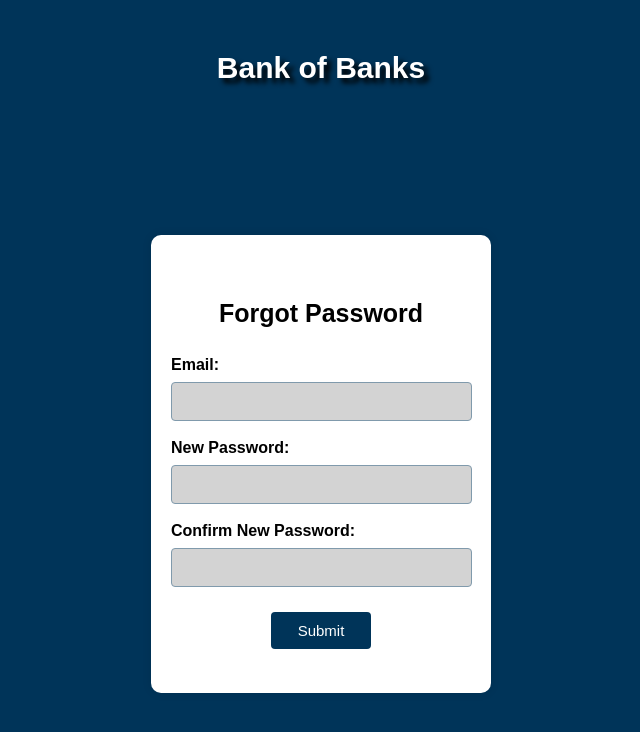
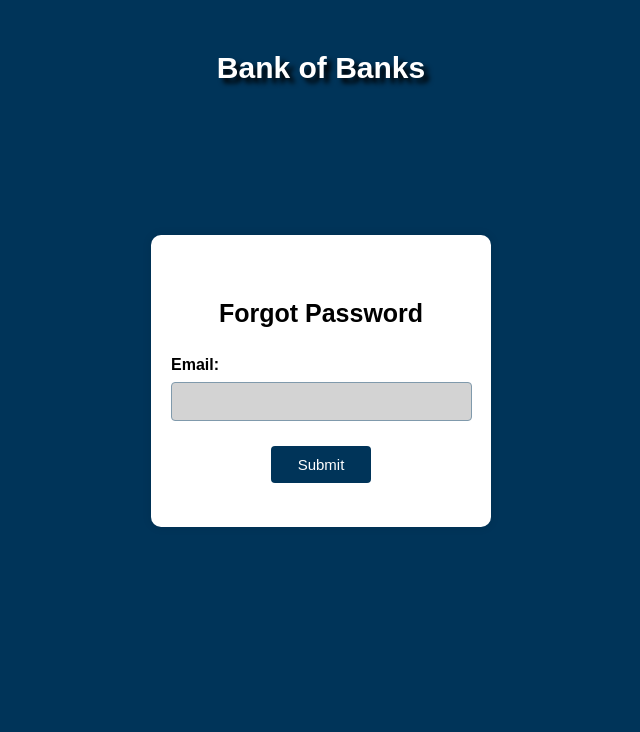
Before and after one commit to yyaatt0/CMPE-131-Group-2, a React (Create React App) app in the folder online-banking/: page /forgotpassword in a window 1280 px wide. Shown: the top 732 px of the page, without its empty margins (319-959 px from the left). Built offline with nearby package versions, Linux system fonts and the light colour scheme.

Commit message:
ForgotPassword.tsx

```diff
--- a/online-banking/src/pages/ForgotPassword.tsx
+++ b/online-banking/src/pages/ForgotPassword.tsx
@@ -1,19 +1,18 @@
 import React, { useState } from 'react';
-import './Registration.css';
+import { useNavigate } from 'react-router-dom';
 
 const ForgotPassword = () => {
-  const [email, setEmail] = useState<string>('');
-  const [successMsg, setSuccessMsg] = useState<string>('');
-  const [newPassword, setNewPassword] = useState<string>('');
-  const [confirmNewPassword, setConfirmNewPassword] = useState<string>('');
-  const [errorMsg, setErrorMsg] = useState<string>('');
+  const [email, setEmail] = useState('');
+  const [errorMsg, setErrorMsg] = useState('');
+  const navigate = useNavigate();
 
-  const handleResetPassword = (e: React.FormEvent) => {
+  const handleSubmit = (e: React.FormEvent) => {
     e.preventDefault();
-    if (newPassword !== confirmNewPassword) {
-      setErrorMsg('Passwords do not match.');
+    if (email) {
+      console.log('Sending verification code to:', email);
+      navigate('/verify-code');
     } else {
-      setSuccessMsg('Password reset successful.');
+      setErrorMsg('Please enter your email address!');
     }
   };
 
@@ -42,7 +41,7 @@ const ForgotPassword = () => {
         borderRadius: '10px',
       }}>
          <h2 style={{ textAlign: 'center', fontWeight: 'bold', fontSize: '25px', marginTop: '40px'}}>Forgot Password</h2>
-        <form onSubmit={handleResetPassword} style={{ display: 'flex', flexDirection: 'column', alignItems: 'center'}}>
+        <form onSubmit={handleSubmit} style={{ display: 'flex', flexDirection: 'column', alignItems: 'center'}}>
           <div style={{ width: '100%' }}>
             <label style={{ display: 'block', marginBottom: '5px' , fontWeight: 'bold'}}>Email:</label>
             <input
@@ -64,51 +63,6 @@ const ForgotPassword = () => {
               required
             />
           </div>
-
-          <div style={{ width: '100%' }}>
-            <label style={{ display: 'block', marginBottom: '5px' , fontWeight: 'bold'}}>New Password:</label>
-            <input
-              style={{
-                padding: '10px',
-                backgroundColor: '#D3D3D3',
-                fontSize: '15px',
-                borderRadius: '4px',
-                border: '1px solid #809AAC',
-                marginBottom: '15px',
-                width: '93%'
-              }}
-
-              type="password"
-              name="password"
-              value={newPassword}
-              onChange={(e) => setNewPassword(e.target.value)}
-              id="newPassword"
-              required
-            />
-          </div>
-
-          <div style={{ width: '100%' }}>
-            <label style={{ display: 'block', marginBottom: '5px' , fontWeight: 'bold'}}>Confirm New Password:</label>
-            <input
-              style={{
-                padding: '10px',
-                backgroundColor: '#D3D3D3',
-                fontSize: '15px',
-                borderRadius: '4px',
-                border: '1px solid #809AAC',
-                marginBottom: '15px',
-                width: '93%'
-              }}
-
-              type="password"
-              name="confirmPassword"
-              value={confirmNewPassword}
-              onChange={(e) => setConfirmNewPassword(e.target.value)}
-              id="confirmPassword"
-              required
-            />
-          </div>
-
           <button
             style={{
               width: '100px',
@@ -123,7 +77,6 @@ const ForgotPassword = () => {
               fontSize: '15px'
             }}>Submit</button>
           <br />
-          {successMsg && <div className="success-message">{successMsg}</div>}
           {errorMsg && <div className="error-message">{errorMsg}</div>}
         </form>
       </div>
```
Lines whose indentation alone changed are shown as unchanged.
